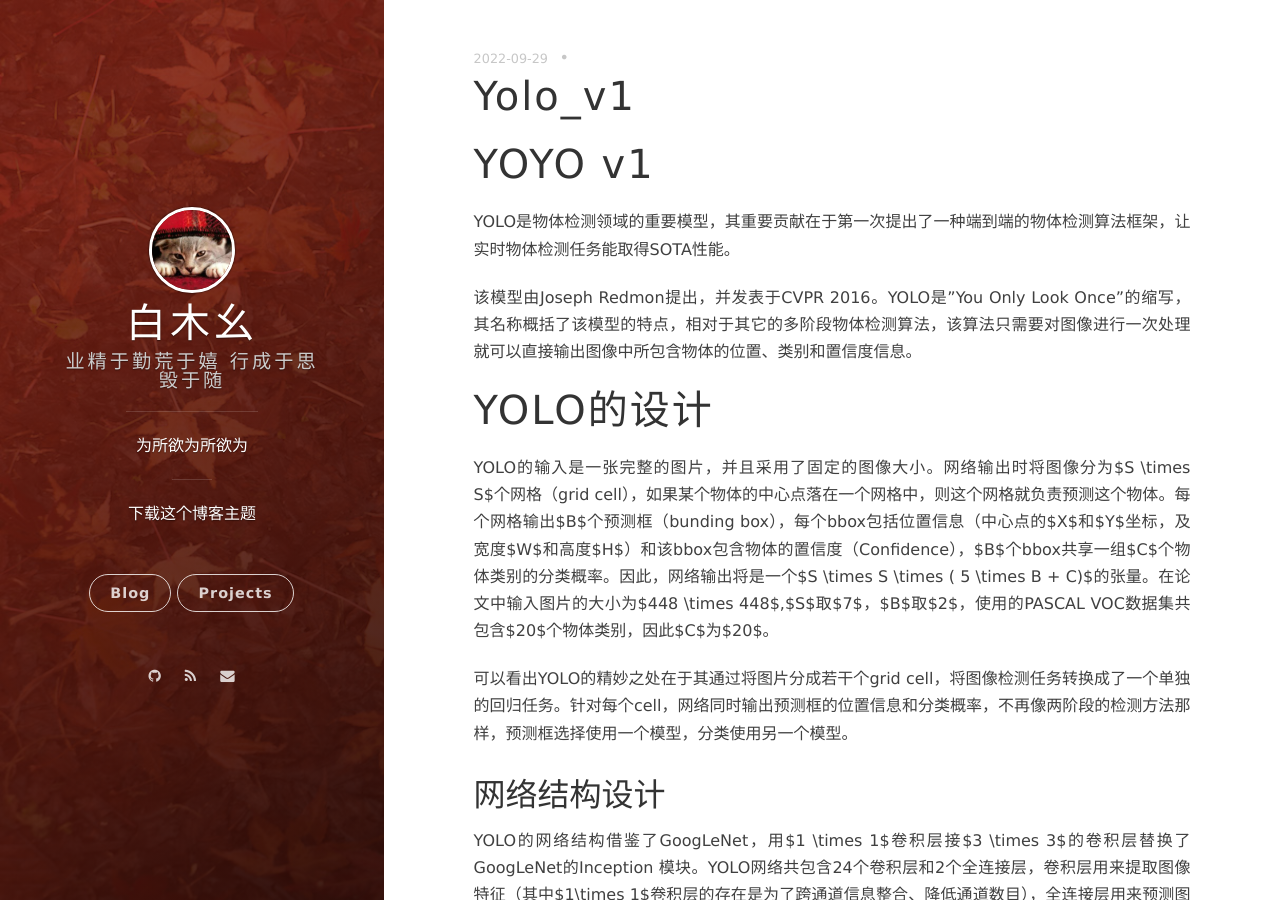
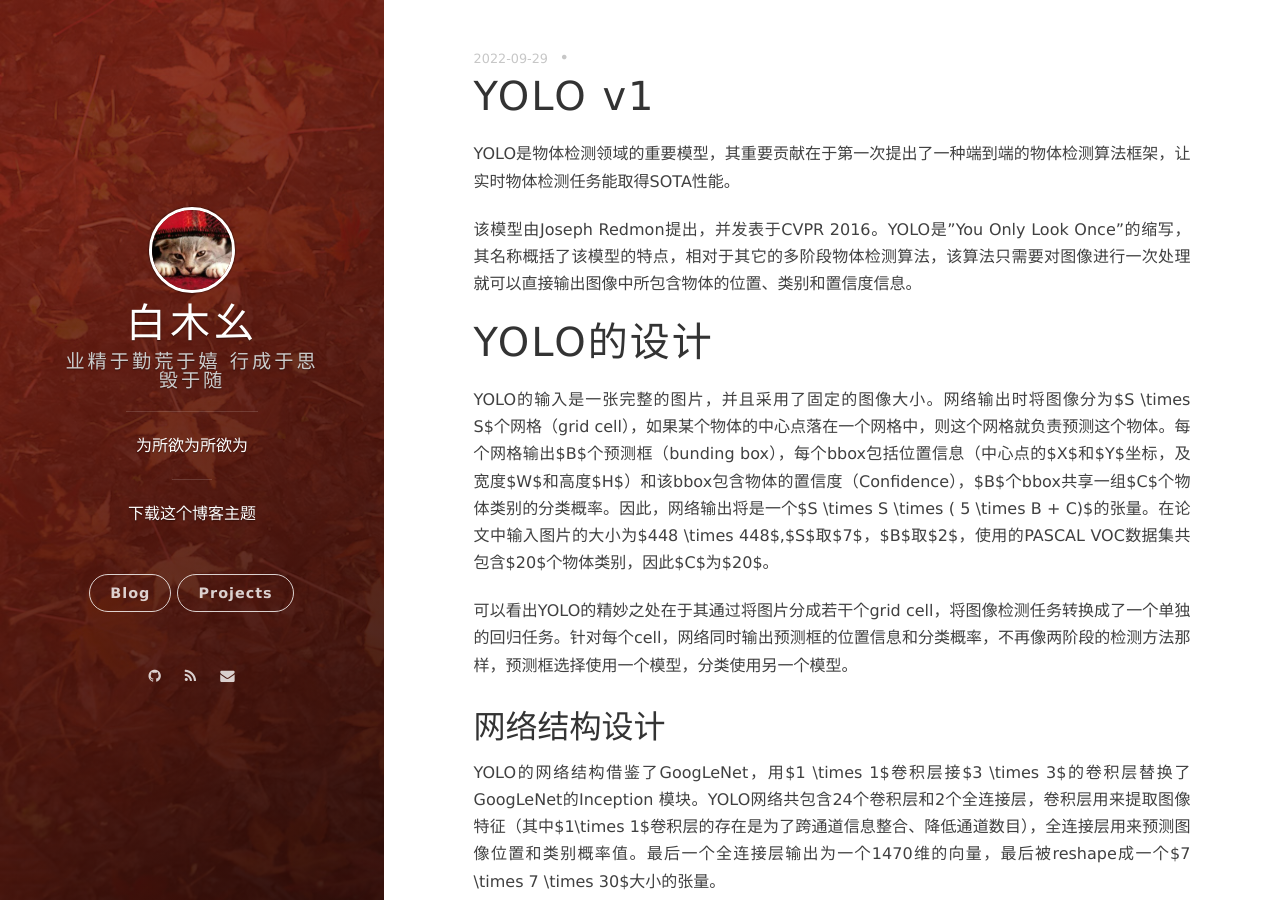
Before and after one commit to LeLiu/leliu.github.io, a Jekyll site: the page built from _posts/2022-09-29-yolo_v1.md, in a window 1280 px wide and 900 px high. Built offline with Jekyll 4.4.1, drawn with Linux system fonts in a browser that asks for light colours; nearby versions of some CDN libraries; our own code applies the rules of GitHub Pages for plain Markdown files; comment, search, counter and statistics services are not loaded; some of the changed lines change nothing that is shown.

Commit message:
update yolo_v1

```diff
--- a/_posts/2022-09-29-yolo_v1.md
+++ b/_posts/2022-09-29-yolo_v1.md
@@ -1,5 +1,9 @@
-# YOYO v1
-
+---
+layout: post
+title:  "YOLO v1"
+date:   2022-09-29 23:00:30 +800
+categories: jekyll update
+---
 YOLO是物体检测领域的重要模型，其重要贡献在于第一次提出了一种端到端的物体检测算法框架，让实时物体检测任务能取得SOTA性能。
 
 该模型由Joseph Redmon提出，并发表于CVPR 2016。YOLO是"You Only Look Once"的缩写，其名称概括了该模型的特点，相对于其它的多阶段物体检测算法，该算法只需要对图像进行一次处理就可以直接输出图像中所包含物体的位置、类别和置信度信息。
@@ -14,13 +18,13 @@
 
 YOLO的网络结构借鉴了GoogLeNet，用$1 \times 1$卷积层接$3 \times 3$的卷积层替换了GoogLeNet的Inception 模块。YOLO网络共包含24个卷积层和2个全连接层，卷积层用来提取图像特征（其中$1\times 1$卷积层的存在是为了跨通道信息整合、降低通道数目），全连接层用来预测图像位置和类别概率值。最后一个全连接层输出为一个1470维的向量，最后被reshape成一个$7 \times 7 \times 30$大小的张量。
 
-![](2022-09-29-yolo_v1/image_WiSIjCxU1A.png)
+![](yolo_v1/image_WiSIjCxU1A.png)
 
 ### 网络输出
 
 网络输出是一个$S \times S \times ( 5 \times B + C)$的张量，按论文中超参数的取值，则是一个$7 \times 7 \times 30$的张量，对应于49个cell，每个cell有30维的输出。每个cell的前10维是两个bbox的信息，分别为中心坐标$x,y$及宽高$w,h$,这四个值都是归一化值，其中$x,y$是相对于cell左上角的归一化值，$w,h$是相对于整个图片大小的归一化值，每个bbox信息的最后一维是该bbox包含物体的概率$Pr(Object)$。每个cell的后20维是20个类别的概率值，这里的概率是一个条件概率，即在该cell包含物体的条件下的类别概率$Pr(Class_i|Object)$。
 
-![](2022-09-29-yolo_v1/image_54EZGH1iMF.png)
+![](yolo_v1/image_54EZGH1iMF.png)
 
 根据bbox包含物体的概率$Pr(Object)$和对应cell的类别条件概率$Pr(Class_i|Object)$,可以计算出每个bbox预测的物体类别概率$Pr(Class_i)$。
 
@@ -44,7 +48,7 @@
 
 4. 将$Pr(Class_i)$大于阈值的bbox位置信息和类别信息$i$作为最终的检测输出。
 
-![](2022-09-29-yolo_v1/image_-llkV58wjk.png)
+![](yolo_v1/image_-llkV58wjk.png)
 
 ## 训练过程
 
```
Also changed, not shown: _posts/yolo_v1/image/image_-llkV58wjk.png (renamed from _posts/2022-09-29-yolo_v1/image/image_-llkV58wjk.png), _posts/yolo_v1/image/image_54EZGH1iMF.png (renamed from _posts/2022-09-29-yolo_v1/image/image_54EZGH1iMF.png), _posts/yolo_v1/image/image_WiSIjCxU1A.png (renamed from _posts/2022-09-29-yolo_v1/image/image_WiSIjCxU1A.png), 2 other files.
